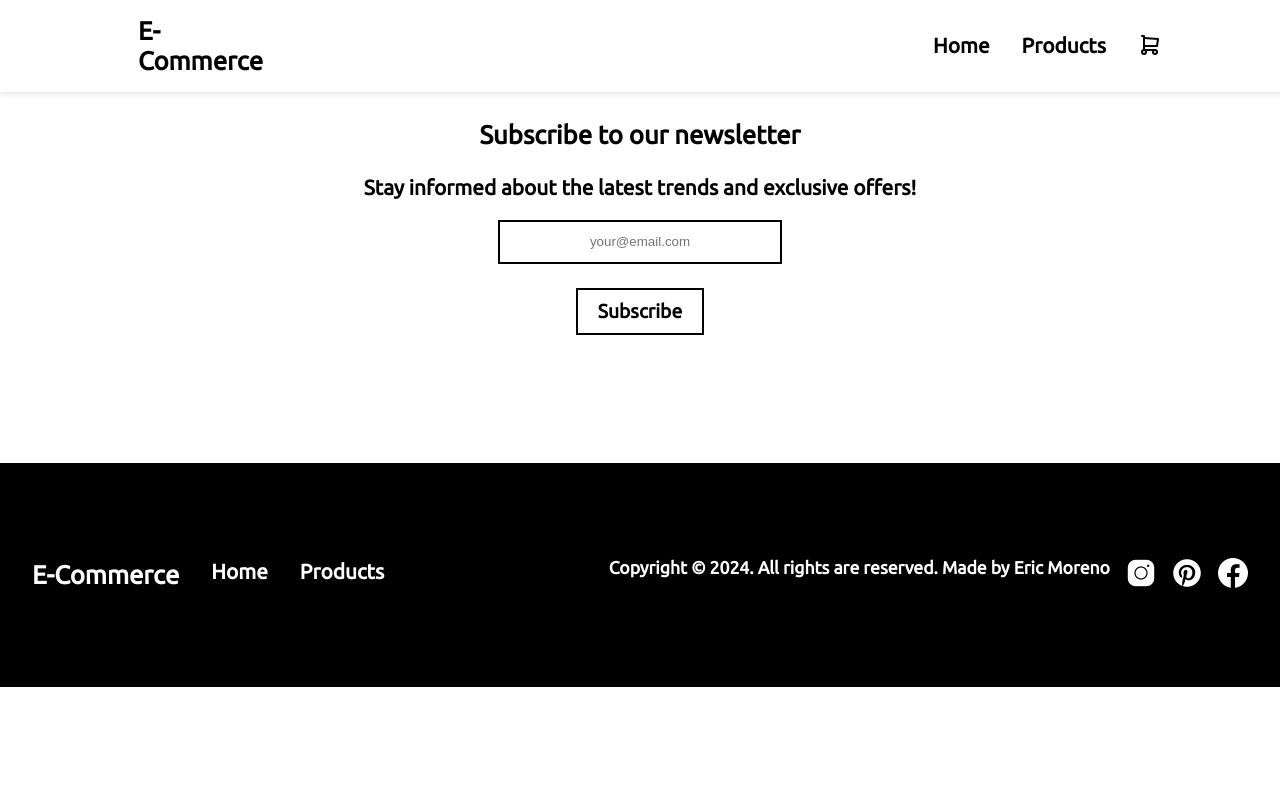
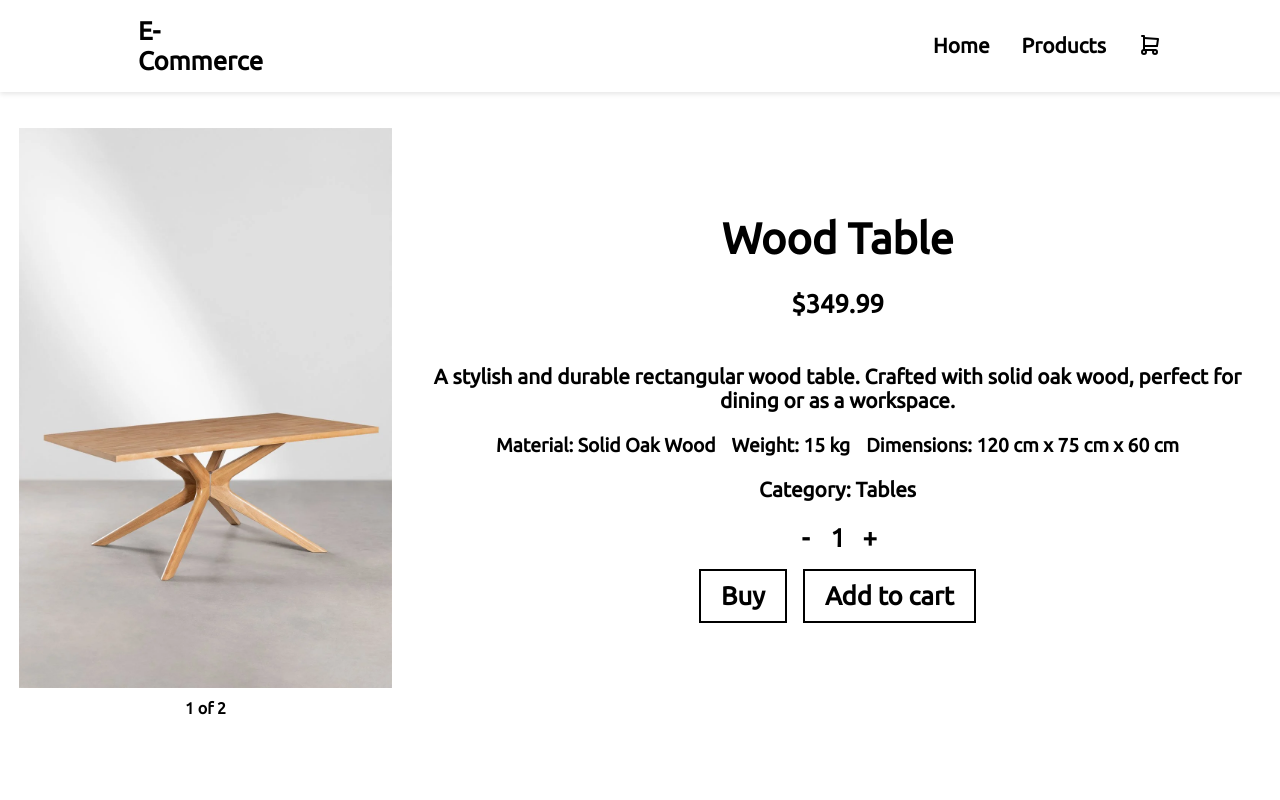
Before and after one commit to EricMorenoCarvalho/minimalecommerce, a React (Create React App) app: page /product/1 in a window 1280 px wide. Shown: the top 800 px of the page. Built offline with nearby package versions, Linux system fonts and the light colour scheme.

Commit message:
Add products to cart (no local storage)

```diff
--- a/src/App.js
+++ b/src/App.jsx
@@ -10,6 +10,7 @@ import Newsletter from './components/newsletter';
 
 function App() {
   const [mostrarCarrito, setMostrarCarrito] = useState(false);
+  const [cart, setCart] = useState([]);
 
   const toggleCarrito = () => {
     setMostrarCarrito(!mostrarCarrito);
@@ -22,12 +23,15 @@ function App() {
   return (
     <Router>
       <Header toggleCarrito={toggleCarrito} mostrarCarrito={mostrarCarrito} />
-      <CartComponent isOpen={mostrarCarrito} onClose={toggleClose} />
+      <CartComponent isOpen={mostrarCarrito} onClose={toggleClose} cart={cart} />
       <Routes>
         <Route path="/" element={<Home />} />
         <Route path="/products/*" element={<ProductsPage />} />
         <Route path="/products/:category" element={<ProductsPage />} />
-        <Route path="/products/:productId" element={<ProductDetailPage />} />
+        <Route
+          path="/product/:productId"
+          element={<ProductDetailPage setCart={setCart} cart={cart} />}
+        />
       </Routes>
       <Newsletter />
       <Footer />
--- a/src/components/ProductCarousel.jsx
+++ b/src/components/ProductCarousel.jsx
@@ -21,7 +21,7 @@ const ProductCarousel = () => {
       <text className='title more-products'>More Products</text>
       <div className='custom-gridproducts' ref={productContainerRef}>
         {allProducts.slice(0, visibleProducts).map(product => (
-          <a key={product.id} href={`/products/${product.id}`} className='custom-mainproducts'>
+          <a key={product.id} href={`/product/${product.id}`} className='custom-mainproducts'>
             <img alt={product.productName} src={product.productImgs[0]} className='productimages2' />
             <p className='text underline'>
               {product.productName}
--- a/src/components/cartcomponent.jsx
+++ b/src/components/cartcomponent.jsx
@@ -1,10 +1,10 @@
-import React from 'react'
-import './cartcomponent.css'
-import CartProduct from './cartproduct'
+import React from 'react';
+import './cartcomponent.css';
+import CartProduct from './cartproduct';
 import Checkout from './checkout';
 
-const CartComponent = ({ isOpen, onClose }) => {
-  const cartClasses = `cartcomponentmain ${isOpen ? 'slide-in' : 'slide-out'}`
+const CartComponent = ({ isOpen, onClose, cart }) => {
+  const cartClasses = `cartcomponentmain ${isOpen ? 'slide-in' : 'slide-out'}`;
 
   return (
     <div className={cartClasses}>
@@ -24,10 +24,13 @@ const CartComponent = ({ isOpen, onClose }) => {
           <line x1="6" y1="6" x2="18" y2="18"></line>
         </svg>
       </div>
-      <CartProduct />
+      <span className='title carttitle'>Your Shopping Cart ({cart.length})</span>
+      {cart.map((item) => (
+        <CartProduct key={item.id} product={item} />
+      ))}
       <Checkout />
     </div>
   );
 };
 
-export default CartComponent
+export default CartComponent;
--- a/src/components/cartproduct.jsx
+++ b/src/components/cartproduct.jsx
@@ -1,16 +1,12 @@
-import React from 'react'
-import { PRODUCTSLIST } from './productslist'
-import QuantitySelector from './quantityselector'
+import React from 'react';
+import QuantitySelector from './quantityselector';
 
-function CartProduct() {
-    const firstProduct = PRODUCTSLIST[0]
+const CartProduct = ({ product }) => {
     return (
-        <div>
-            <span className='title carttitle'>Your Shopping Cart ()</span>
         <div className='productcart'>
-                <img src={firstProduct.productImgs[0]} alt="productimage" className='cartproductimages' />
-                <span className='title cartproductname '>{firstProduct.productName}</span>
-                <QuantitySelector />
+            <img src={product.productImgs[0]} alt="productimage" className='cartproductimages' />
+            <span className='title cartproductname'>{product.productName}</span>
+            <QuantitySelector quantity={product.quantity} />
             <div>
                 <svg
                     xmlns="http://www.w3.org/2000/svg"
@@ -28,8 +24,7 @@ function CartProduct() {
                 </svg>
             </div>
         </div>
-        </div>
-    )
-}
+    );
+};
 
-export default CartProduct
+export default CartProduct;
--- a/src/components/checkout.jsx
+++ b/src/components/checkout.jsx
@@ -11,7 +11,7 @@ function Checkout() {
             </div>
             <div className='cartright text'>
                 <button className='button text bg-white'>
-                    Add to cart
+                    Go to checkout
                 </button>
             </div>
         </div>
--- a/src/components/productdetail.css
+++ b/src/components/productdetail.css
@@ -39,7 +39,7 @@
 }
 
 .productdetailtext {
-  width: auto;
+  width: 100%;
   height: auto;
   color: black;
   display: flex;
--- a/src/components/productdetail.jsx
+++ b/src/components/productdetail.jsx
@@ -1,31 +1,44 @@
-import React, { useState } from 'react'
-import { PRODUCTSLIST } from '../components/productslist'
-import QuantitySelector from './quantityselector'
-import { useParams } from 'react-router-dom'
-import Slider from 'react-slick'
-import 'slick-carousel/slick/slick.css'
-import 'slick-carousel/slick/slick-theme.css'
-import '../components/productdetail.css'
+import React, { useState } from 'react';
+import { PRODUCTSLIST } from '../components/productslist';
+import QuantitySelector from './quantityselector';
+import { useParams } from 'react-router-dom';
+import Slider from 'react-slick';
+import 'slick-carousel/slick/slick.css';
+import 'slick-carousel/slick/slick-theme.css';
+import '../components/productdetail.css';
 
-const ProductDetail = () => {
+const ProductDetail = ({ setCart, cart }) => {
   const { productId } = useParams();
   const product = PRODUCTSLIST.find((p) => p.id === parseInt(productId));
 
-  const [currentSlide, setCurrentSlide] = useState(0)
-  const [quantity, setQuantity] = useState(1)
+  const [currentSlide, setCurrentSlide] = useState(0);
+  const [quantity, setQuantity] = useState(1);
 
   const handleIncreaseQuantity = () => {
-    setQuantity(quantity + 1)
+    setQuantity(quantity + 1);
   };
 
   const handleDecreaseQuantity = () => {
     if (quantity > 1) {
-      setQuantity(quantity - 1)
+      setQuantity(quantity - 1);
     }
-  }
+  };
+
+  const handleAddToCart = () => {
+    const itemInCart = cart.find((item) => item.id === product.id);
+
+    if (itemInCart) {
+      const updatedCart = cart.map((item) =>
+        item.id === product.id ? { ...item, quantity: item.quantity + quantity } : item
+      );
+      setCart(updatedCart);
+    } else {
+      setCart([...cart, { ...product, quantity }]);
+    }
+  };
 
   if (!product) {
-    return <div>Product not found</div>
+    return <div>Product not found</div>;
   }
 
   const sliderSettings = {
@@ -52,31 +65,18 @@ const ProductDetail = () => {
         </div>
       </div>
 
-
       <div className='productdetailtext'>
-        <span className='title-xl'>
-          {product.productName}
-        </span>
-        <p className='title'>
-          ${product.price}
-        </p>
-        <p className='text'>
-          {product.description}
-        </p>
+        <span className='title-xl'>{product.productName}</span>
+        <p className='title'>${product.price}</p>
+        <p className='text'>{product.description}</p>
         <div className='details-container'>
-          <span className='text-small'>
-            Material: {product.material}
-          </span>
-          <span className='text-small'>
-            Weight: {product.weight}
-          </span>
-          <span className='text-small'>
-            Dimensions: {product.dimensions}
-          </span>
+          <span className='text-small'>Material: {product.material}</span>
+          <span className='text-small'>Weight: {product.weight}</span>
+          <span className='text-small'>Dimensions: {product.dimensions}</span>
         </div>
         <p className='text'>
-          Category: <b/>
-          <a className="black-text td-none underline" href={`/products/${product.category}`}>
+          Category: <b />
+          <a className='black-text td-none underline' href={`/products/${product.category}`}>
             {product.category}
           </a>
         </p>
@@ -89,13 +89,13 @@ const ProductDetail = () => {
           <text className='button title'>
             Buy
           </text>
-          <button className='button title bg-white'>
+          <button className='button title bg-white' onClick={handleAddToCart}>
             Add to cart
           </button>
         </div>
       </div>
     </div>
   );
-}
+};
 
-export default ProductDetail
+export default ProductDetail;
--- a/src/components/products.jsx
+++ b/src/components/products.jsx
@@ -41,7 +41,7 @@ const Products = ({ limit }) => {
   return (
     <div className='gridproducts'>
       {filteredProducts.slice(0, limit).map(product => (
-        <a key={product.id} href={`/products/${product.id}`} className='mainproducts'>
+        <a key={product.id} href={`/product/${product.id}`} className='mainproducts'>
           <img alt={product.productName} src={product.productImgs[0]} className='productimages' />
           <p className='text nowrap underline'>
             {product.productName}
--- a/src/index.js
+++ b/src/index.js
@@ -2,7 +2,7 @@ import React from 'react';
 import reportWebVitals from './reportWebVitals';
 import '@fontsource/ubuntu';
 import './components/general.css';
-import App from './App.js';
+import App from './App';
 import ReactDOM from 'react-dom/client';
 
 
--- a/src/pages/productdetailpage.jsx
+++ b/src/pages/productdetailpage.jsx
@@ -2,13 +2,13 @@ import React from 'react';
 import ProductDetail from '../components/productdetail';
 import ProductCarousel from '../components/productcarousel';
 
-const ProductDetailPage = () => {
+const ProductDetailPage = ({ setCart, cart }) => {
   return (
     <div>
-      <ProductDetail />
+      <ProductDetail setCart={setCart} cart={cart} />
       <ProductCarousel />
     </div>
   );
 };
 
-export default ProductDetailPage;
+export default ProductDetailPage
```
Lines whose indentation alone changed are shown as unchanged.
